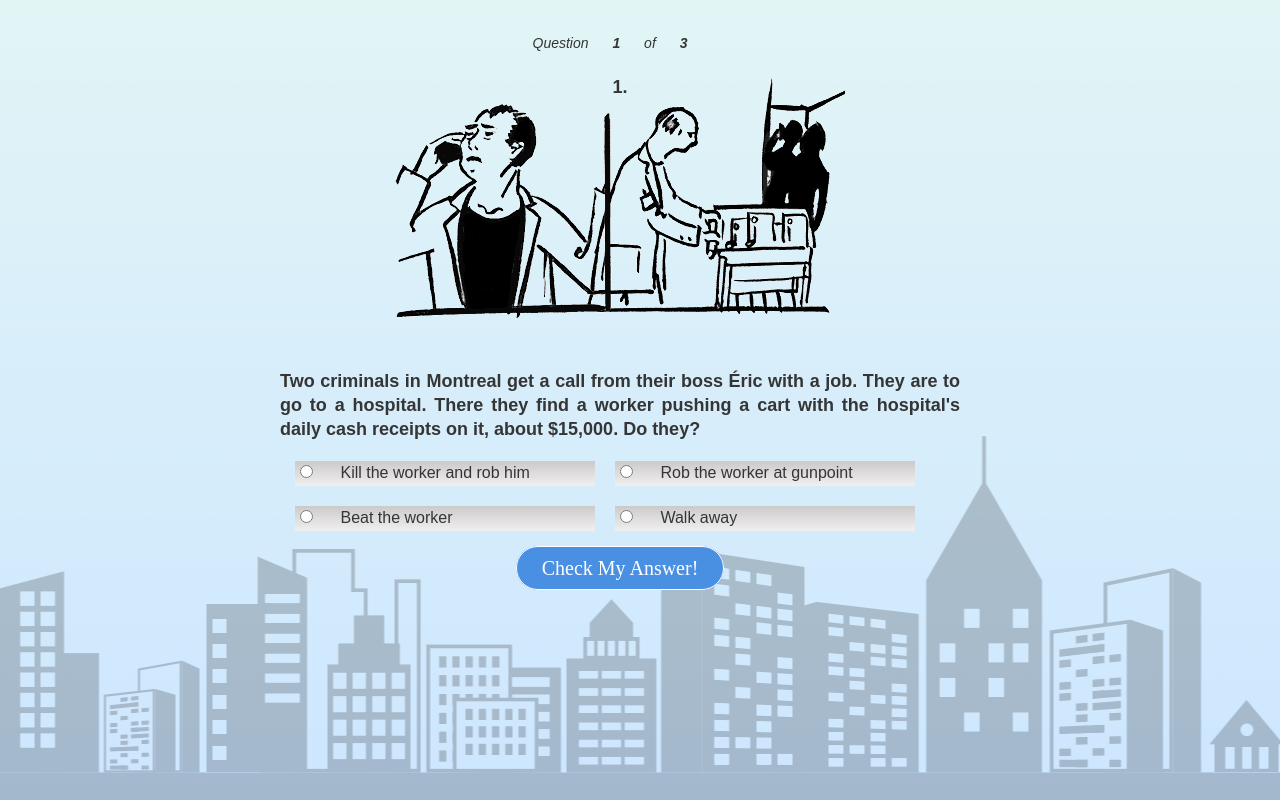
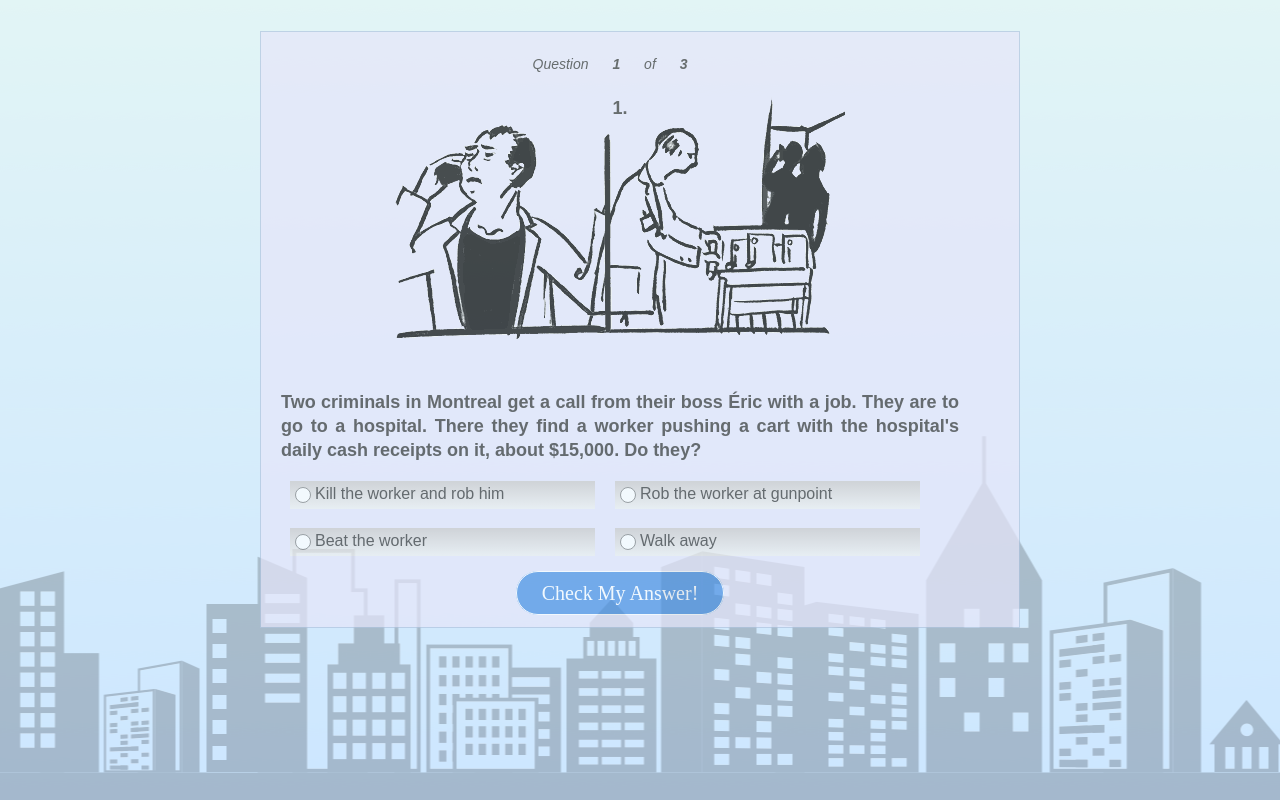
Before and after one commit to shino777/puzzlee, a plain HTML site: page index.html in a window 1280 px wide. Both pictures are taken after a click on the button "Let's go!". Drawn offline with Linux system fonts and the light colour scheme; files whose address does not match are found by name.

Commit message:
LayOutUpdate 0.01
LayOutUpdate 0.01

```diff
--- a/css/master.css
+++ b/css/master.css
@@ -8,6 +8,57 @@ html {
      background:
     url('../images/bottomBG.png') bottom center no-repeat,
     url(../images/bgpattern.png) repeat,#ADD8E6;
+
+}
+
+
+
+.answers input[type="radio"] {
+  position: absolute;
+  opacity: 0;
+  -moz-opacity: 0;
+  -webkit-opacity: 0;
+  -o-opacity: 0;
+}
+
+.answers input[type="radio"] + label {
+  position: relative;
+  margin-bottom:7px;
+  margin-left:5px;
+  font-size: 16px;
+  line-height: 25px;
+  padding-left:15px;
+}
+
+.answers input[type="radio"] + label:before {
+  content: "";
+  display: block;
+  position: absolute;
+  top: 2px;
+  height: 14px;
+  width: 14px;
+  background: white;
+  border: 1px solid gray;
+  box-shadow: inset 0px 0px 0px 2px white;
+  -webkit-box-shadow: inset 0px 0px 0px 2px white;
+  -moz-box-shadow: inset 0px 0px 0px 2px white;
+  -o-box-shadow: inset 0px 0px 0px 2px white;
+  -webkit-border-radius: 8px;
+  -moz-border-radius: 8px;
+  -o-border-radius: 8px;
+}
+
+.answers input[type="radio"]:checked + label:before {
+  background: #00BFFF;
+}
+.quizAreaAppendClass{
+    background:#E6E6FA;
+    border:1px solid;
+    border-color:#B0C4DE;
+    opacity: 0.7;
+  -moz-opacity: 0.7;
+  -webkit-opacity: 0.7;
+  -o-opacity: 0.7;
 
 }
 #gametitle{
@@ -150,6 +201,8 @@ ul.answers {
 
 ul.responses li {
     margin: 10px 20px 20px;
+
+
 }
 ul.responses li p span {
     display: block;
@@ -157,6 +210,10 @@ ul.responses li p span {
     font-size: 18px;
     -webkit-text-stroke-width: 1px;
    -webkit-text-stroke-color: black;
+
+
+
+
 }
 .complete ul.answers li.correct, ul.responses li.correct p span {
     color: #6C9F2E;
--- a/css/slickQuiz.css
+++ b/css/slickQuiz.css
@@ -39,7 +39,8 @@ ul.answers li{
   background-image : -webkit-linear-gradient(rgb(205,201,201),rgb(240,240,240));
   background-image :         linear-gradient(rgb(205,201,201),rgb(240,240,240));
   width:300px;
-  height:25px;
+  height:28px;
+  padding-left:5px;
 
 }
 
--- a/index.html
+++ b/index.html
@@ -32,11 +32,11 @@
 
         <h1 class="quizName" id="quizName"><!-- where the quiz name goes --></h1>
 
-        <div class="quizArea">
+        <div class="quizArea" id="quizArea">
             <div class="quizHeader" id="quizHeader">
                 <!-- where the quiz main copy goes -->
 
-                <a class="button startQuiz" href="#" >Let's go!</a>
+                <a class="button startQuiz"  href="#">Let's go!</a>
             </div>
 
             <!-- where the quiz gets built -->
--- a/js/slickQuiz.js
+++ b/js/slickQuiz.js
@@ -352,7 +352,8 @@
                 document.getElementById('gametitle').style.display = 'none';
                 document.getElementById('quizHeader').style.display = 'none';
 
-
+                var element = document.getElementById('quizArea');
+                element.className += " " + "quizAreaAppendClass";
 
                 var key, keyNotch, kN;
                 key = internal.method.getKey (1); // how many notches == how many jQ animations you will run
```
